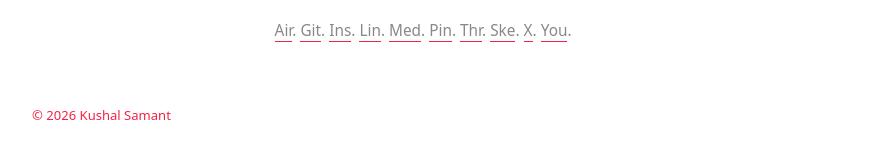
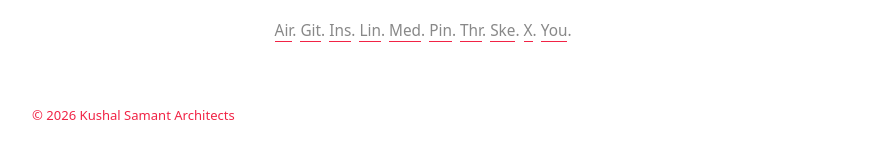
Before and after one commit to kushalsamant/kushalsamant.github.io, a Jekyll site: the page built from index.md, in a window 1280 px wide. Shown: the part 516-675 px from the top of the page, without its empty margins (14-883 px from the left). Built offline with Jekyll 4.4.1, drawn with Linux system fonts in a browser that asks for light colours; our own code applies the rules of GitHub Pages for plain Markdown files; some of the changed lines change nothing that is shown.

Commit message:
Update _config.yml

```diff
--- a/_config.yml
+++ b/_config.yml
@@ -1,6 +1,6 @@
 markdown: kramdown
-title: Kushal Samant
-description: Architect
+title: Kushal Samant Architects
+description: Kushal Samant Architects is a practice focused on context-driven architecture and interiors, combining spatial clarity, material restraint, and long-term livability across residential and cultural projects.
 theme: null
 baseurl: "/kushalsamant.github.io"
 url: "https://www.kvshvl.in"
```
